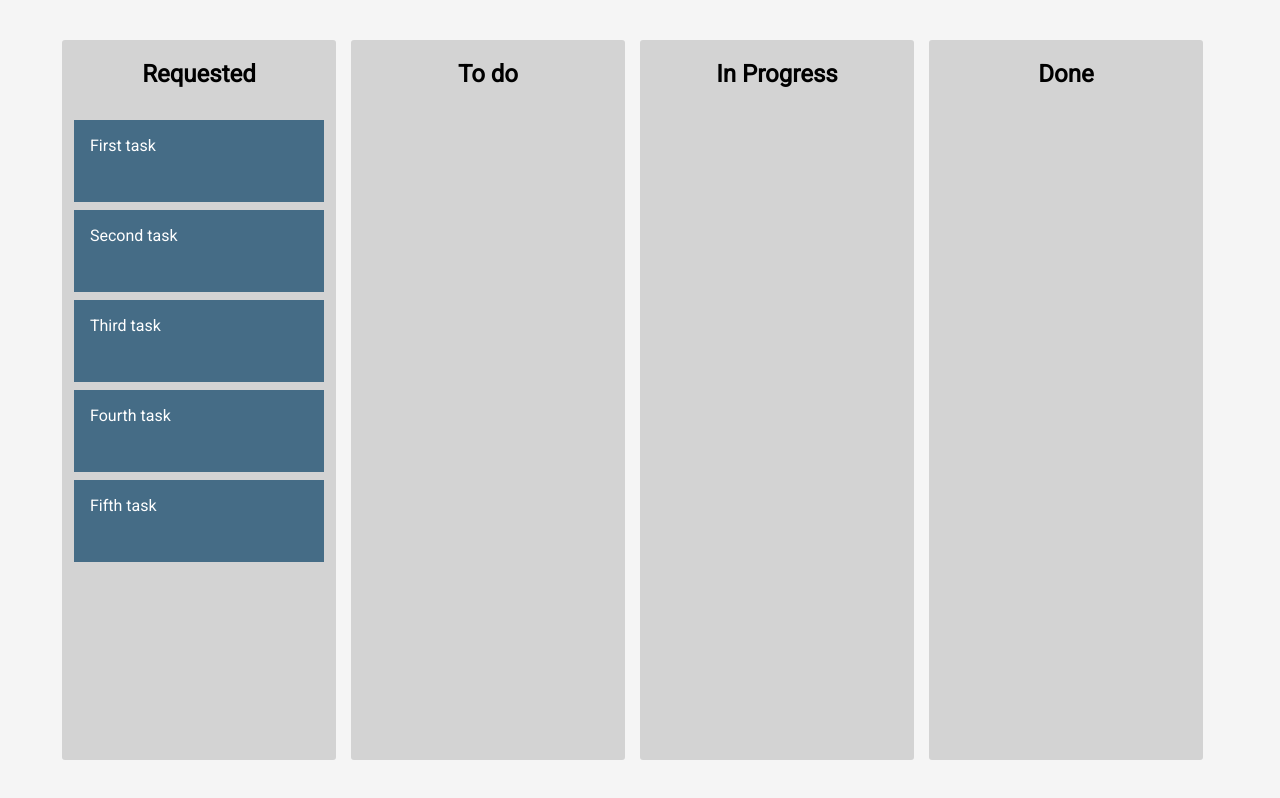
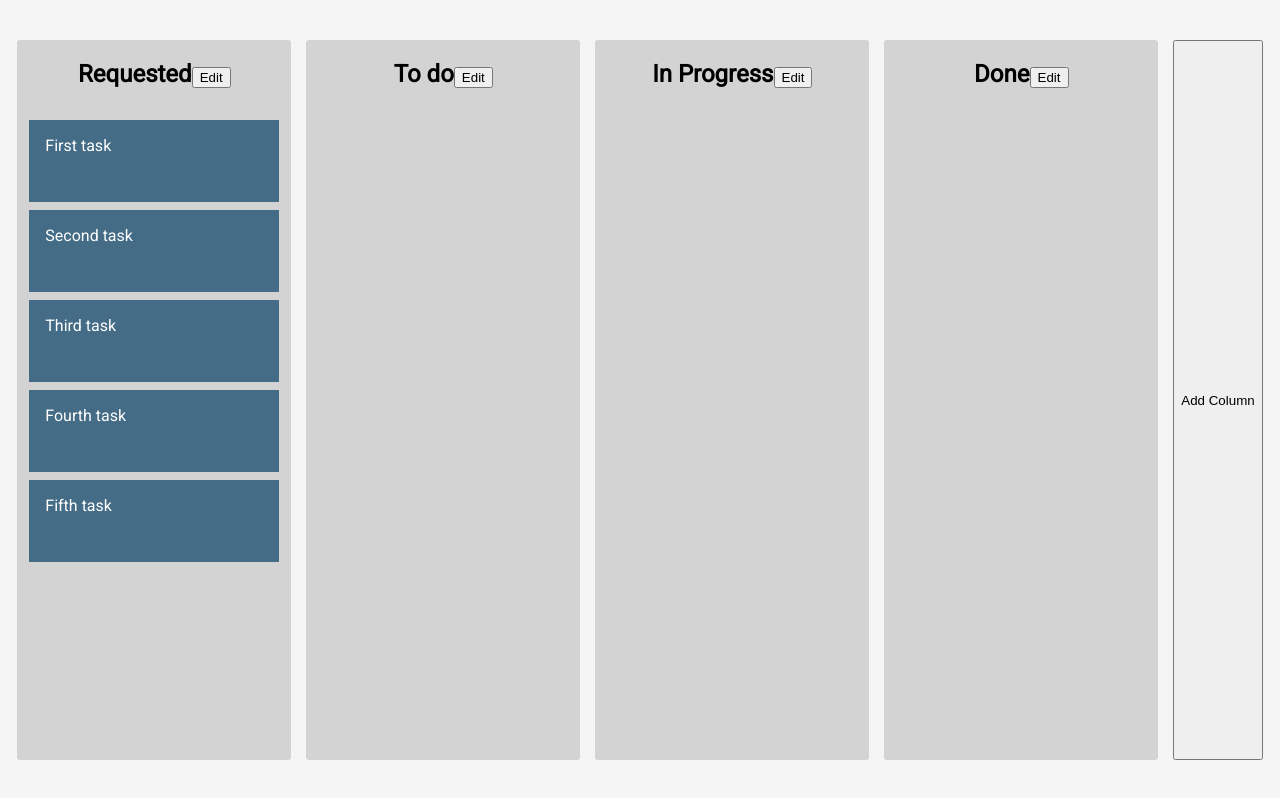
Before and after one commit to shaychoo/trello-clone2, a React (Create React App) app: page / in a window 1280 px wide. Shown: the top 798 px of the page. Built offline with nearby package versions, Linux system fonts and the light colour scheme.

Commit message:
add column button - need more work

```diff
--- a/src/App.js
+++ b/src/App.js
@@ -11,7 +11,7 @@
   { id: uuid(), content: "Fifth task" },
 ];
 
-const columnsFromBackend = {
+let columnsFromBackend = {
   [uuid()]: {
     name: "Requested",
     items: itemsFromBackend,
@@ -84,6 +84,17 @@
         {Object.entries(columns).map(([columnId, column], index) => {
           return <TaskColumn columnId={columnId} column={column}></TaskColumn>;
         })}
+        <button
+          onClick={() => {
+            columnsFromBackend[uuid()] = {
+              name: " ",
+              items: [],
+            };
+            setColumns(columnsFromBackend);
+          }}
+        >
+          Add Column
+        </button>
       </DragDropContext>
     </div>
   );
--- a/src/TaskColumn.jsx
+++ b/src/TaskColumn.jsx
@@ -1,6 +1,7 @@
 import React, { Component } from "react";
 import { Droppable } from "react-beautiful-dnd";
 import Task from "./Task";
+import TaskColumnTitle from "./TaskColumnTitle";
 
 export default class TaskColumn extends Component {
   render() {
@@ -18,7 +19,9 @@
           }}
           key={columnId}
         >
-          <h2>{column.name}</h2>
+          <h2>
+            <TaskColumnTitle title={column.name}></TaskColumnTitle>
+          </h2>
           <div style={{ margin: 8 }}>
             <Droppable droppableId={columnId} key={columnId}>
               {(provided, snapshot) => {
```
